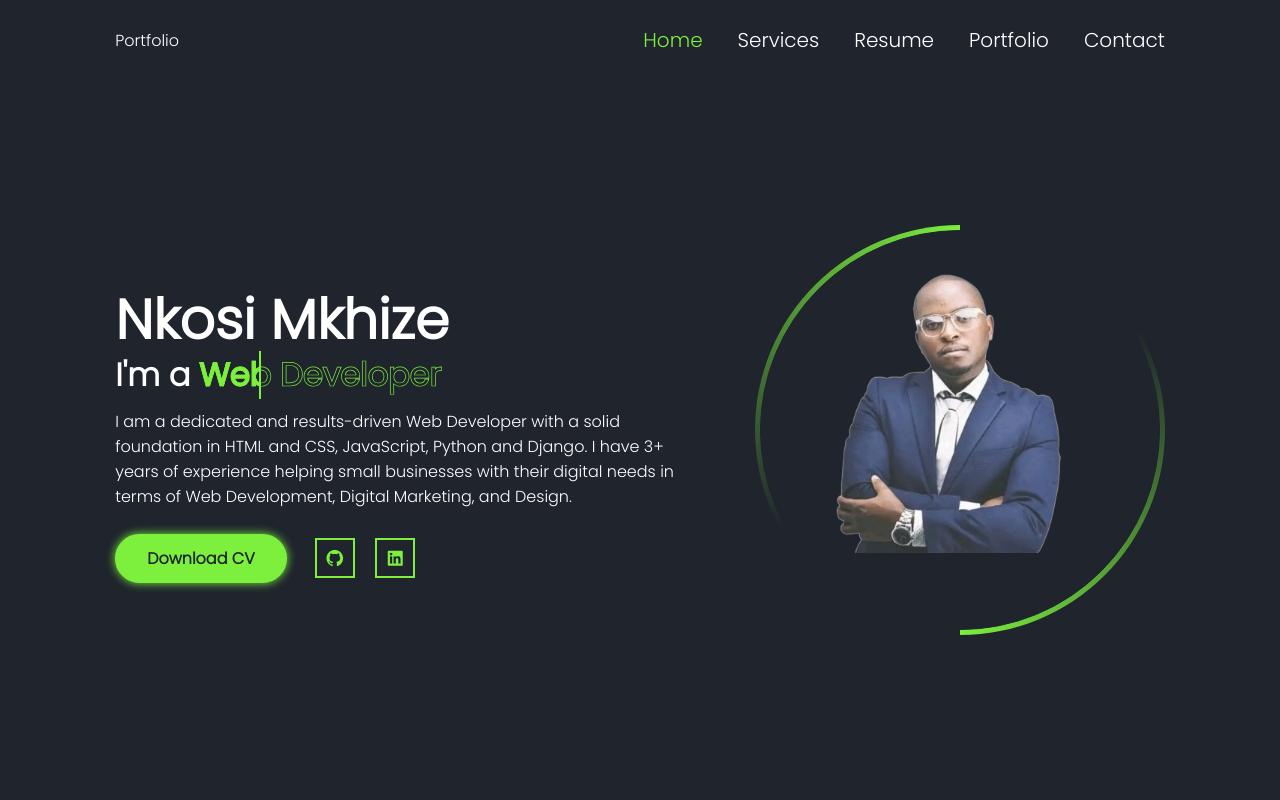
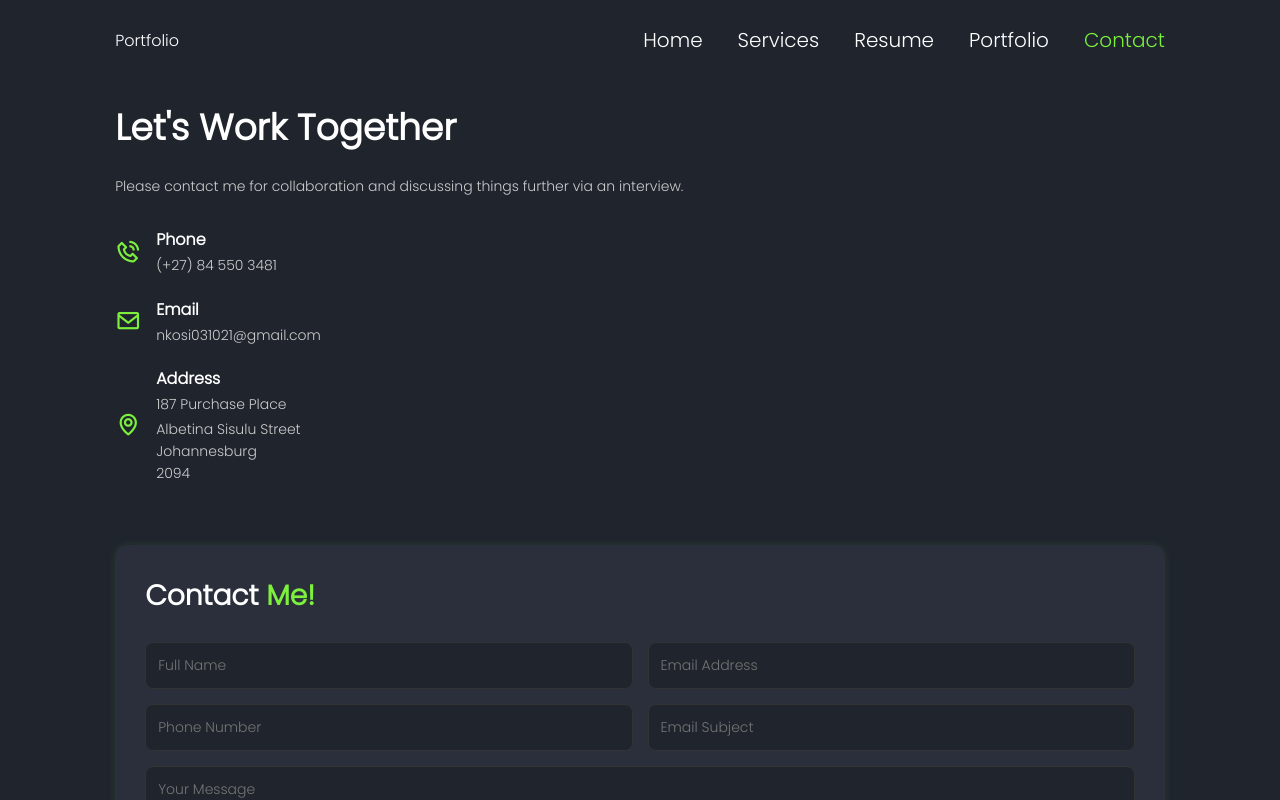
Before and after one commit to Nkosi-Mkhize/Nkosi-Portfolio-Website, a plain HTML site: page contact.html in a window 1280 px wide. Drawn offline with nearby package versions, Linux system fonts and the light colour scheme.

Commit message:
Update contact.html
Fixing the contact us page coz it was not showing

```diff
--- a/contact.html
+++ b/contact.html
@@ -2,40 +2,24 @@
 <html lang="en">
 <head>
   <meta charset="UTF-8" />
-  <meta name="viewport" content="width=device-width, initial-scale=1.0"/>
-  <title>Nkosikhona Mkhize Portfolio Website Using HTML & CSS</title>
-  <link href="https://unpkg.com/boxicons@2.1.4/css/boxicons.min.css" rel="stylesheet" />
+  <meta name="viewport" content="width=device-width, initial-scale=1.0" />
+  <title>Contact - Nkosikhona Mkhize</title>
+  <link href='https://unpkg.com/boxicons@2.1.4/css/boxicons.min.css' rel='stylesheet'>
   <link rel="stylesheet" href="style.css" />
-  <meta name="description" content="A portfolio website for Nkosikhona Mkhize - A web Developer in Durban and Johannesburg South Africa.">
-
-  <!-- Google Tag Manager -->
-  <script>
-    (function(w,d,s,l,i){w[l]=w[l]||[];w[l].push({'gtm.start':
-    new Date().getTime(),event:'gtm.js'});var f=d.getElementsByTagName(s)[0],
-    j=d.createElement(s),dl=l!='dataLayer'?'&l='+l:'';j.async=true;j.src=
-    'https://www.googletagmanager.com/gtm.js?id='+i+dl;f.parentNode.insertBefore(j,f);
-    })(window,document,'script','dataLayer','GTM-PFL6R58M');
-  </script>
-  <!-- End Google Tag Manager -->
 </head>
 <body>
-  <!-- Google Tag Manager (noscript) -->
-  <noscript><iframe src="https://www.googletagmanager.com/ns.html?id=GTM-PFL6R58M"
-  height="0" width="0" style="display:none;visibility:hidden"></iframe></noscript>
-  <!-- End Google Tag Manager (noscript) -->
-
   <nav class="navbar">
     <a href="index.html" class="Logo">Portfolio</a>
     <ul>
-      <li class="active"><a href="index.html">Home</a></li>
+      <li><a href="index.html">Home</a></li>
       <li><a href="services.html">Services</a></li>
       <li><a href="resume.html">Resume</a></li>
       <li><a href="portfolio.html">Portfolio</a></li>
-      <li><a href="contact.html">Contact</a></li>
+      <li class="active"><a href="contact.html">Contact</a></li>
     </ul>
   </nav>
 
-  <div class="bars-animation">
+    <div class="bars-animation">
     <div class="bar" style="--i:6"></div>
     <div class="bar" style="--i:5"></div>
     <div class="bar" style="--i:4"></div>
@@ -44,31 +28,52 @@
     <div class="bar" style="--i:1"></div>
   </div>
 
-  <!-- Home Section -->
-  <section class="home">
-    <div class="home-info">
-      <h1>Nkosi Mkhize</h1>
-      <h2>I'm a
-        <span style="--i:4" data-text="Marketing Specialist">Marketing Specialist</span>
-        <span style="--i:3" data-text="Web Developer">Web Developer</span>
-        <span style="--i:2" data-text="Graphic Designer">Graphic Designer</span>
-        <span style="--i:1" data-text="Video Editor">Video Editor</span>
-      </h2>
-      <p>I am a dedicated and results-driven Web Developer with a solid foundation in HTML and CSS, JavaScript, Python and Django. I have 3+ years of experience helping small businesses with their digital needs in terms of Web Development, Digital Marketing, and Design.</p>
-      <div class="btn-sci">
-        <a href="Nkosi_CV.pdf" class="btn" download="Nkosi_CV.pdf">Download CV</a>
-        <div class="sci">
-          <a href="https://github.com/Nkosi-Mkhize" target="_blank"><i class='bx bxl-github'></i></a>
-          <a href="https://www.linkedin.com/in/nkosikhona-mkhize-18a1b8102/" target="_blank"><i class='bx bxl-linkedin-square'></i></a>
+  <section class="contact-section">
+    <div class="contact-container">
+      <!-- Left Column -->
+      <div class="contact-info">
+        <h2>Let's Work Together</h2>
+        <p>Please contact me for collaboration and discussing things further via an interview.</p>
+
+        <div class="info-item">
+          <i class='bx bx-phone-call'></i>
+          <div>
+            <h4>Phone</h4>
+            <p>(+27) 84 550 3481</p>
+          </div>
+        </div>
+        <div class="info-item">
+          <i class='bx bx-envelope'></i>
+          <div>
+            <h4>Email</h4>
+            <p> nkosi031021@gmail.com</p>
+          </div>
+        </div>
+        <div class="info-item">
+          <i class='bx bx-map'></i>
+          <div>
+            <h4>Address</h4>
+            <p>187 Purchase Place<br>
+            <p>Albetina Sisulu Street<br>
+              Johannesburg<br>
+              2094</p>
+          </div>
         </div>
       </div>
-    </div>
 
-    <div class="home-img">
-      <div class="img-box">
-        <div class="img-item">
-          <img src="Nkosi2.png" alt="Nkosikhona Mkhize picture" />
-        </div>
+      <!-- Right Column -->
+      <div class="contact-form">
+        <h2>Contact <span>Me!</span></h2>
+        <form action="#" method="post">
+          <div class="form-grid">
+            <input type="text" placeholder="Full Name" required>
+            <input type="email" placeholder="Email Address" required>
+            <input type="text" placeholder="Phone Number" required>
+            <input type="text" placeholder="Email Subject" required>
+          </div>
+          <textarea rows="5" placeholder="Your Message" required></textarea>
+          <button type="submit" class="btn">Send Message</button>
+        </form>
       </div>
     </div>
   </section>
```
